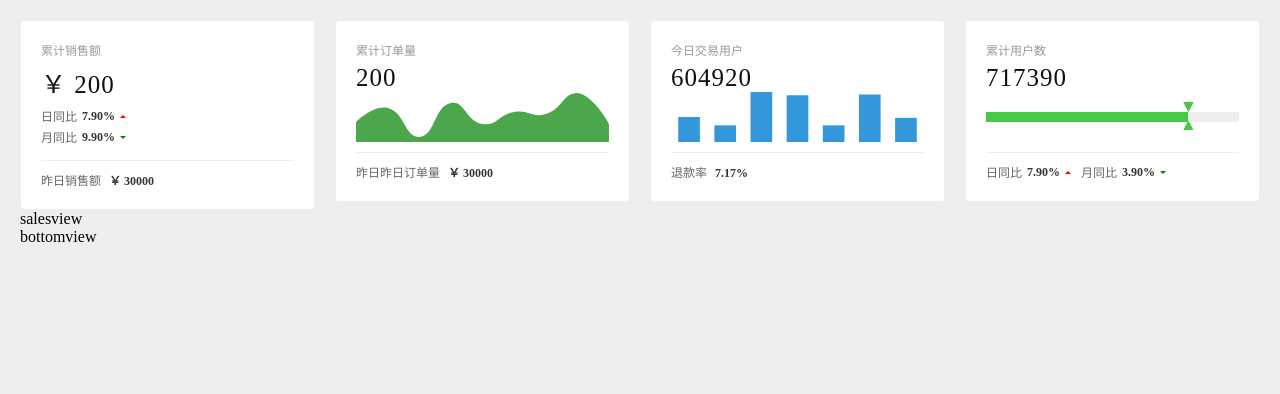
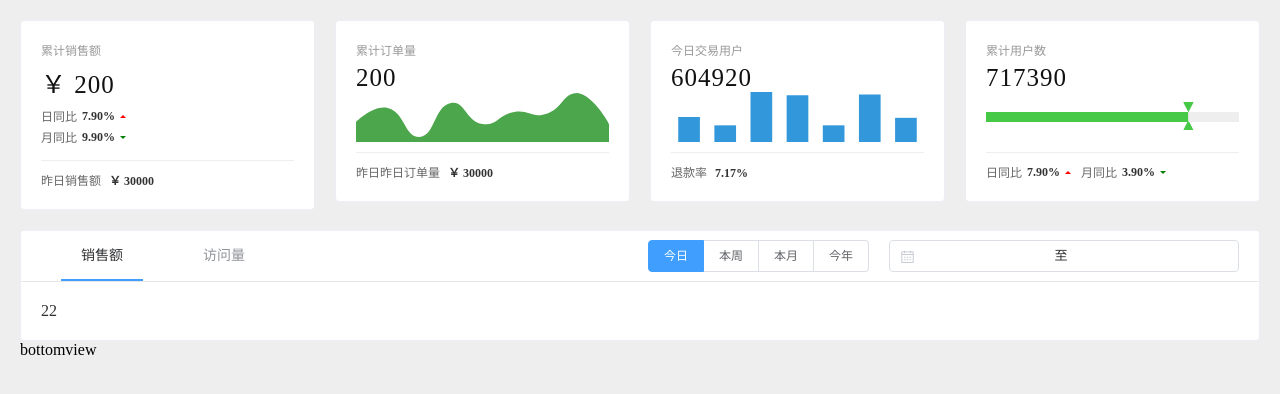
Before and after one commit to peirong-js/dataBoard, a Vue app: page /#/ in a window 1280 px wide. Shown: the top 394 px of the page. Built offline with nearby package versions, Linux system fonts and the light colour scheme.

Commit message:
salesView 头部开发
salesView 头部开发

```diff
--- a/package.json
+++ b/package.json
@@ -12,6 +12,7 @@
     "echarts": "^4.9.0",
     "element-ui": "^2.4.5",
     "vue": "^2.6.11",
+    "vue-echarts": "^5.0.0-beta.0",
     "vue-router": "^3.2.0"
   },
   "devDependencies": {
--- a/src/components/SalesView/index.vue
+++ b/src/components/SalesView/index.vue
@@ -1,15 +1,122 @@
 <template>
-  <div>
-    salesview
+  <div class="salesView">
+    <el-card shadow="hover">
+      <template v-slot:header>
+        <div class="menuWrapper">
+          <el-menu
+            :default-active="activeIndex"
+            mode="horizontal"
+            class="salesViewMenu"
+            @select="onMenuSelect"
+          >
+            <el-menu-item index="1">销售额</el-menu-item>
+            <el-menu-item index="2">访问量</el-menu-item>
+          </el-menu>
+          <div class="menuRight">
+            <el-radio-group v-model="radioSelect" size="small">
+              <el-radio-button label="今日" />
+              <el-radio-button label="本周" />
+              <el-radio-button label="本月" />
+              <el-radio-button label="今年" />
+            </el-radio-group>
+            <el-date-picker
+              v-model="date"
+              type="daterange"
+              range-separator="至"
+              start-placeholde="开始日期"
+              end-placeholde="结束日期"
+              size="small"
+              unlink-panels
+              :picker-options="pickerOptions"
+              class="datePick"
+            />
+          </div>
+        </div>
+      </template>
+      <template>
+        <div>22</div>
+      </template>
+    </el-card>
   </div>
 </template>
 
 <script>
 export default {
-  name: 'SalesView'
+  name: 'SalesView',
+  data() {
+    return {
+      activeIndex: '1',
+      radioSelect: '今日',
+      date: null,
+      pickerOptions: {
+        shortcuts: [{
+          text: '最近一周',
+          onClick(picker) {
+            const start = new Date()
+            const end = new Date()
+            start.setTime(start.getTime() - 3600 * 24 * 1000 * 7)
+            picker.$emit('pick', [start, end])
+          }
+        }, {
+          text: '最近一个月',
+          onClick(picker) {
+            const start = new Date()
+            const end = new Date()
+            start.setTime(start.getTime() - 3600 * 24 * 1000 * 30)
+            picker.$emit('pick', [start, end])
+          }
+        }, {
+          text: '最近三个月',
+          onClick(picker) {
+            const start = new Date()
+            const end = new Date()
+            start.setTime(start.getTime() - 3600 * 24 * 1000 * 90)
+            picker.$emit('pick', [start, end])
+          }
+        }]
+      }
+    }
+  },
+  methods: {
+    onMenuSelect(index) {
+      this.activeIndex = index
+    }
+  }
 }
 </script>
 
-<style scoped>
+<style lang="scss" scoped>
+  .salesView {
+    margin-top: 20px;
+    .menuWrapper {
+      position: relative;
+      display: flex;
+      .salesViewMenu {
+        width: 100%;
+        padding-left: 20px;
+        .el-menu-item {
+          height: 50px;
+          line-height: 50px;
+          margin: 0 20px;
+        }
+      }
+      .menuRight {
+        position: absolute;
+        right: 20px;
+        top: 0;
+        height: 50px;
+        display: flex;
+        align-items: center;
+        justify-content: flex-end;
+        .datePick {
+          margin-left: 20px;
+        }
+      }
+    }
+  }
 
+  ::v-deep .el-card__header {
+    border-bottom: none;
+    padding: 0;
+  }
 </style>
--- a/src/components/TopView/TodayUsers.vue
+++ b/src/components/TopView/TodayUsers.vue
@@ -4,7 +4,8 @@
     value="604920"
   >
     <template>
-      <div id="todayUserChart" :style="{ width: '100%', height: '100%' }" />
+      <v-chart :options="getOptions()" />
+      <!-- <div id="todayUserChart" :style="{ width: '100%', height: '100%' }" /> -->
     </template>
     <template v-slot:footer>
       <span>退款率 </span>
@@ -17,10 +18,9 @@
 import commonCardMixin from '../mixins/commonCardMixin'
 export default {
   mixins: [commonCardMixin],
-  mounted() {
-    const chartDom = document.getElementById('todayUserChart')
-    const chart = this.$echarts.init(chartDom)
-    chart.setOption({
+  methods: {
+    getOptions() {
+      return {
         xAxis: {
           type: 'category',
           show: false,
@@ -42,7 +42,8 @@ export default {
           right: 0,
           bottom: 0
         }
-    })
+      }
+    }
   }
 
 }
--- a/src/main.js
+++ b/src/main.js
@@ -3,9 +3,12 @@ import App from './App.vue'
 import router from './router'
 import './plugins/element.js'
 import ECharts from 'echarts'
+import VueECharts from 'vue-echarts'
+import './style/index.css'
 
 Vue.config.productionTip = false
 Vue.prototype.$echarts = ECharts
+Vue.component('v-chart', VueECharts)
 
 new Vue({
   router,
--- /dev/null
+++ b/src/style/index.css
@@ -0,0 +1,4 @@
+.echarts {
+    width: 100%;
+    height: 100%;
+}
```
Also changed, not shown: src/plugins/element.js (+6 -1 lines), 1 other file (tests, documents, lock files or other folders). Lines whose indentation alone changed are shown as unchanged.
